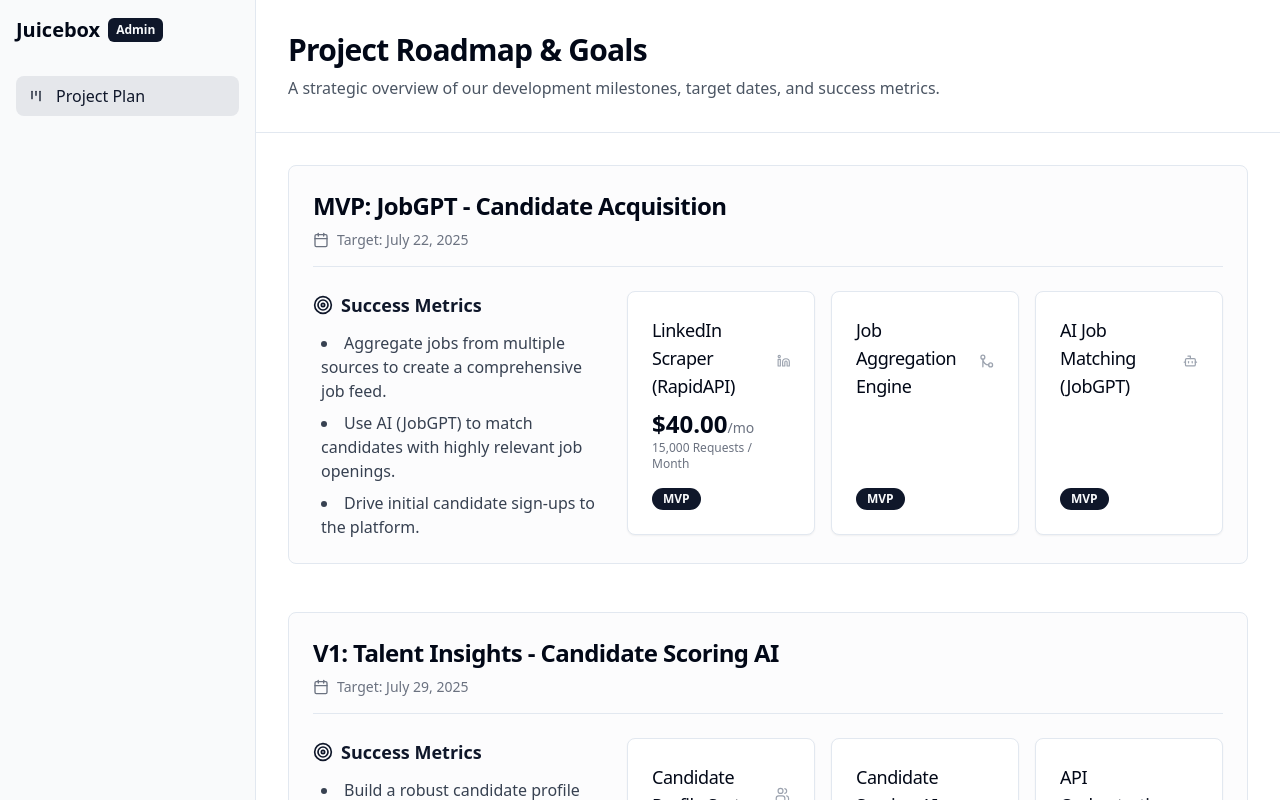
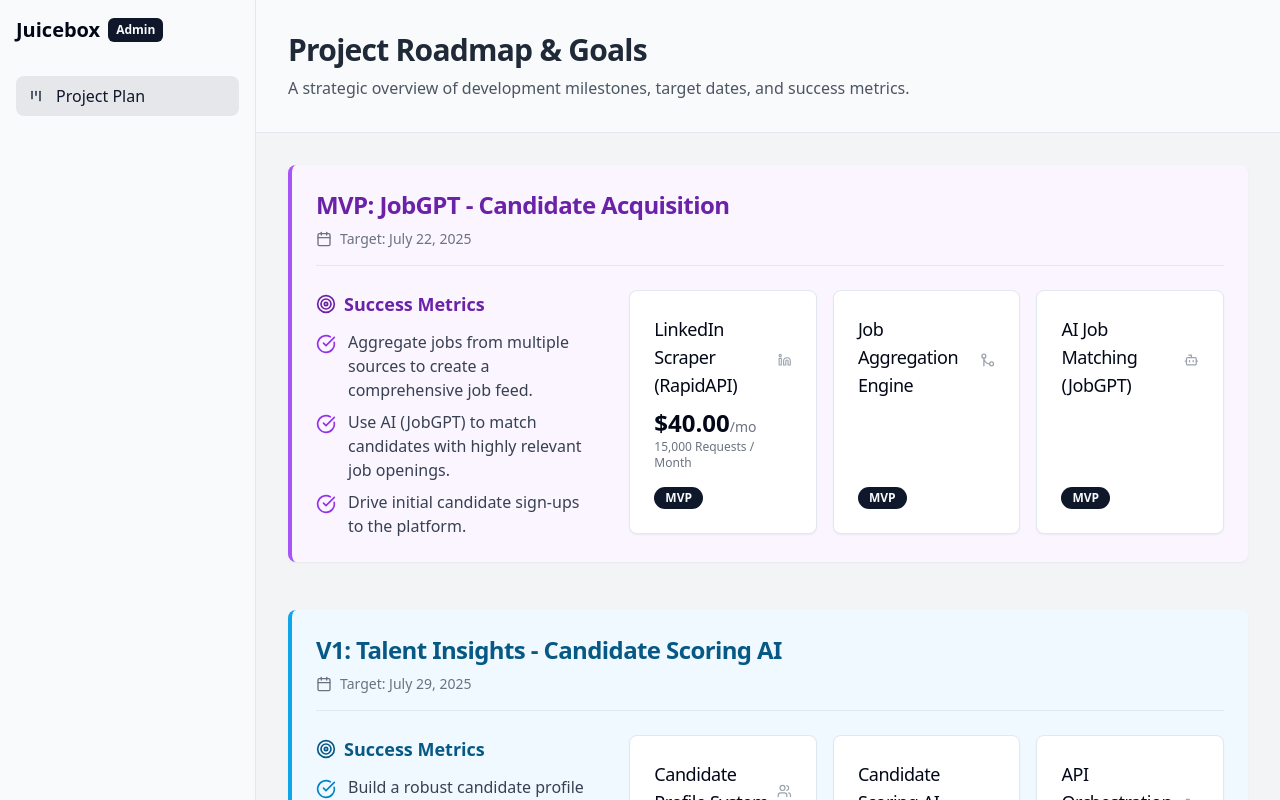
Before and after one commit to inevitablesale/swift-alpaca-dash, a React (Vite) app: page /admin/project-plan in a window 1280 px wide. Shown: the top 800 px of the page. Built offline with nearby package versions, Linux system fonts and the light colour scheme.

Commit message:
[dyad] Adding color to project roadmap - wrote 2 file(s)

```diff
--- a/src/components/admin/MilestoneSection.tsx
+++ b/src/components/admin/MilestoneSection.tsx
@@ -1,5 +1,6 @@
 import IntegrationCard from "@/components/admin/IntegrationCard";
-import { LucideProps, Target, Calendar } from "lucide-react";
+import { LucideProps, Target, Calendar, CheckCircle } from "lucide-react";
+import { cn } from "@/lib/utils";
 
 interface Integration {
   name: string;
@@ -9,18 +10,56 @@ interface Integration {
   requests?: string;
 }
 
+const colorClasses = {
+  purple: {
+    border: "border-purple-500",
+    bg: "bg-purple-50",
+    text: "text-purple-800",
+    icon: "text-purple-600",
+  },
+  sky: {
+    border: "border-sky-500",
+    bg: "bg-sky-50",
+    text: "text-sky-800",
+    icon: "text-sky-600",
+  },
+  emerald: {
+    border: "border-emerald-500",
+    bg: "bg-emerald-50",
+    text: "text-emerald-800",
+    icon: "text-emerald-600",
+  },
+  amber: {
+    border: "border-amber-500",
+    bg: "bg-amber-50",
+    text: "text-amber-800",
+    icon: "text-amber-600",
+  },
+  rose: {
+    border: "border-rose-500",
+    bg: "bg-rose-50",
+    text: "text-rose-800",
+    icon: "text-rose-600",
+  },
+};
+
+type Color = keyof typeof colorClasses;
+
 interface MilestoneSectionProps {
   title: string;
   date: string;
   successMetrics: string[];
   integrations: Integration[];
+  color: Color;
 }
 
-const MilestoneSection = ({ title, date, successMetrics, integrations }: MilestoneSectionProps) => {
+const MilestoneSection = ({ title, date, successMetrics, integrations, color = 'purple' }: MilestoneSectionProps) => {
+  const colors = colorClasses[color] || colorClasses.purple;
+
   return (
-    <section className="mb-12 bg-gray-50/50 p-6 rounded-lg border">
+    <section className={cn("mb-12 p-6 rounded-lg border-l-4 transition-all shadow-sm", colors.border, colors.bg)}>
       <div className="mb-6 pb-4 border-b">
-        <h2 className="text-2xl font-bold tracking-tight">{title}</h2>
+        <h2 className={cn("text-2xl font-bold tracking-tight", colors.text)}>{title}</h2>
         <div className="flex items-center text-sm text-gray-500 mt-2">
           <Calendar className="h-4 w-4 mr-2" />
           <span>{date}</span>
@@ -29,13 +68,16 @@ const MilestoneSection = ({ title, date, successMetrics, integrations }: Milesto
 
       <div className="grid grid-cols-1 lg:grid-cols-12 gap-8">
         <div className="lg:col-span-4">
-          <h3 className="text-lg font-semibold flex items-center mb-3 text-primary">
+          <h3 className={cn("text-lg font-semibold flex items-center mb-3", colors.text)}>
             <Target className="h-5 w-5 mr-2" />
             Success Metrics
           </h3>
-          <ul className="list-disc list-inside space-y-2 text-gray-700 pl-2">
+          <ul className="space-y-2">
             {successMetrics.map((metric, index) => (
-              <li key={index}>{metric}</li>
+              <li key={index} className="flex items-start">
+                <CheckCircle className={cn("h-5 w-5 mr-3 mt-1 flex-shrink-0", colors.icon)} />
+                <span className="text-gray-700">{metric}</span>
+              </li>
             ))}
           </ul>
         </div>
--- a/src/pages/admin/ProjectPlan.tsx
+++ b/src/pages/admin/ProjectPlan.tsx
@@ -83,6 +83,8 @@ const milestones: Milestone[] = [
   },
 ];
 
+const milestoneColors: ("purple" | "sky" | "emerald" | "amber" | "rose")[] = ["purple", "sky", "emerald", "amber", "rose"];
+
 const getIntegrationsForMilestone = (milestoneTitle: string) => {
   const key = milestoneTitle.split(':')[0];
   return allIntegrations.filter(integration => integration.milestones.includes(key));
@@ -90,23 +92,24 @@ const getIntegrationsForMilestone = (milestoneTitle: string) => {
 
 const ProjectPlan = () => {
   return (
-    <div className="flex h-full flex-col bg-white">
-      <header className="p-6 md:p-8 border-b">
-        <h1 className="text-3xl font-bold tracking-tight">
+    <div className="flex h-full flex-col">
+      <header className="p-6 md:p-8 border-b bg-gray-50">
+        <h1 className="text-3xl font-bold tracking-tight text-gray-800">
           Project Roadmap & Goals
         </h1>
         <p className="text-gray-600 mt-2">
-          A strategic overview of our development milestones, target dates, and success metrics.
+          A strategic overview of development milestones, target dates, and success metrics.
         </p>
       </header>
-      <main className="flex-1 overflow-y-auto p-6 md:p-8">
-        {milestones.map(milestone => (
+      <main className="flex-1 overflow-y-auto p-6 md:p-8 bg-gray-100">
+        {milestones.map((milestone, index) => (
           <MilestoneSection
             key={milestone.title}
             title={milestone.title}
             date={milestone.date}
             successMetrics={milestone.successMetrics}
             integrations={getIntegrationsForMilestone(milestone.title)}
+            color={milestoneColors[index % milestoneColors.length]}
           />
         ))}
       </main>
```
